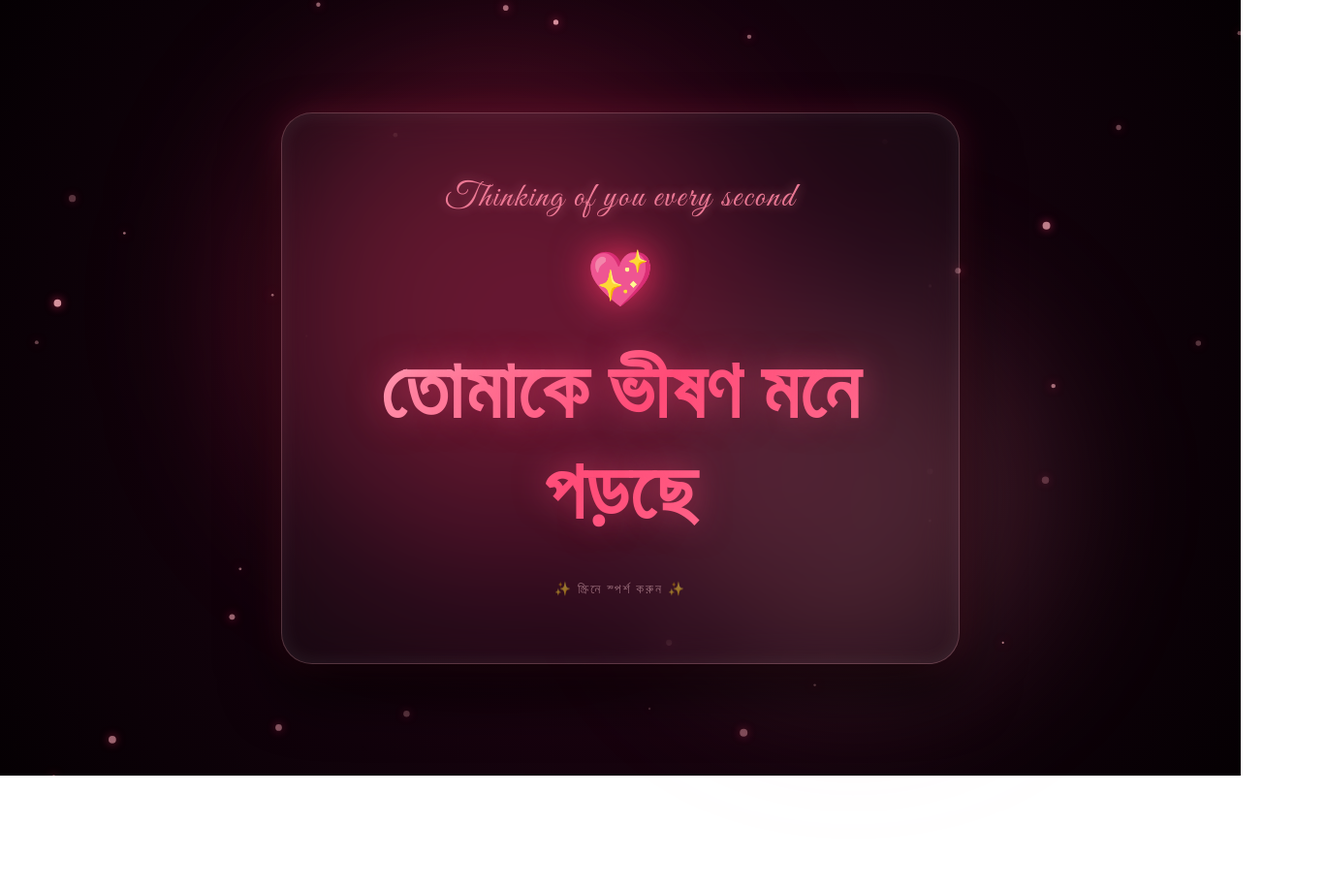
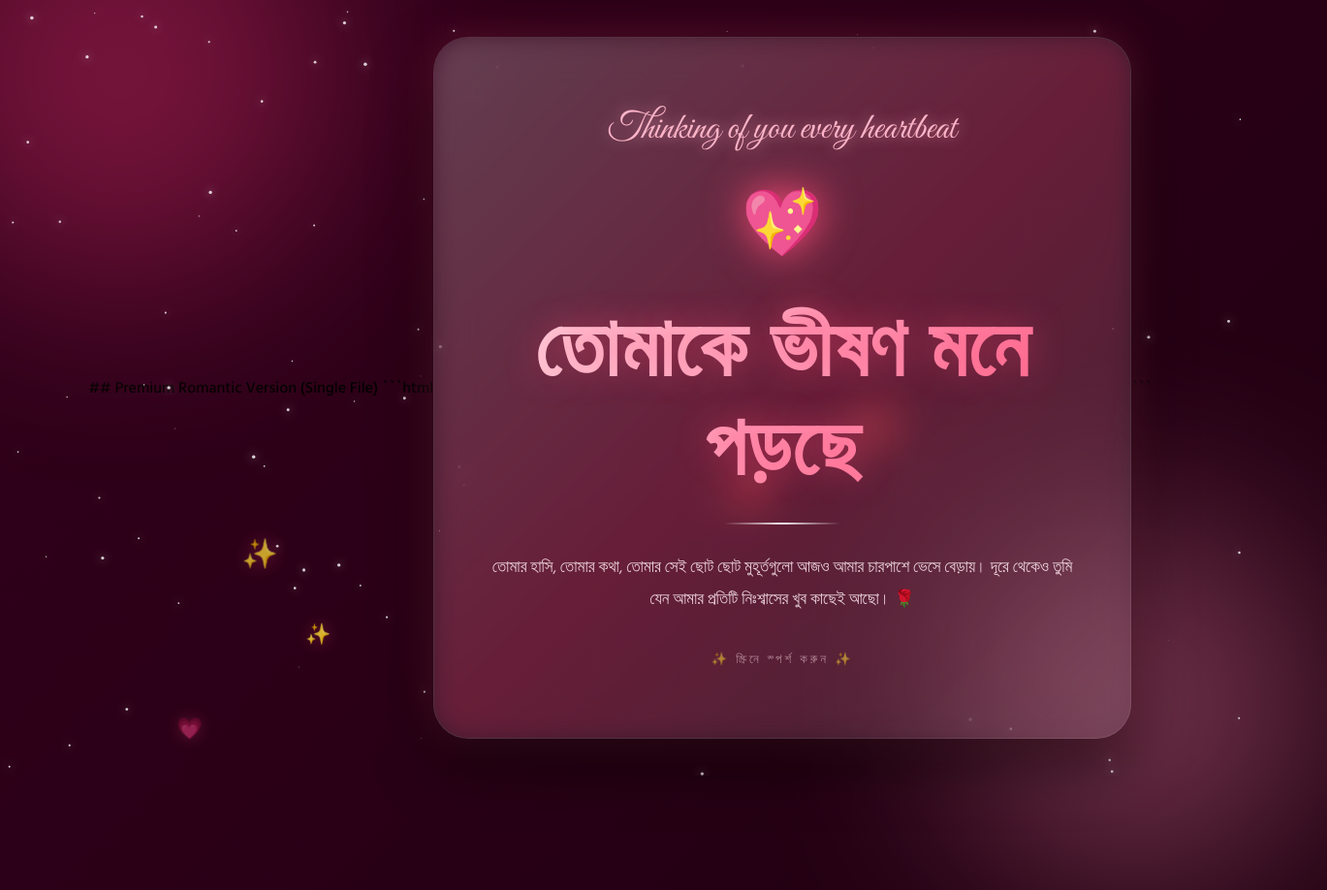
Before and after one commit to Atique7865/python-for-devops, a plain HTML site: page index.html in a window 1280 px wide. Shown: the whole page at 97% size, 1369 px wide, since content can reach past the window. Before the commit the page ends 800 px from the top, so only its background shows below. Drawn offline with Linux system fonts and the light colour scheme; a web font is replaced by a local one.

Commit message:
third commit

````diff
--- a/index.html
+++ b/index.html
@@ -1,3 +1,6 @@
+## Premium Romantic Version (Single File)
+
+```html
 <!DOCTYPE html>
 <html lang="bn">
 <head>
@@ -5,317 +8,401 @@
   <meta name="viewport" content="width=device-width, initial-scale=1.0" />
   <title>তোমাকে ভীষণ মনে পড়ছে</title>
 
-  <!-- Google Fonts: Elegant Bengali Typography -->
   <link rel="preconnect" href="https://fonts.googleapis.com">
   <link rel="preconnect" href="https://fonts.gstatic.com" crossorigin>
-  <link href="https://fonts.googleapis.com/css2?family=Anek+Bangla:wght@700;800&family=Hind+Siliguri:wght@300;600&family=Great+Vibes&display=swap" rel="stylesheet">
+  <link href="https://fonts.googleapis.com/css2?family=Anek+Bangla:wght@700;800&family=Hind+Siliguri:wght@300;500;700&family=Great+Vibes&display=swap" rel="stylesheet">
 
   <style>
-    * {
-      box-sizing: border-box;
-      margin: 0;
-      padding: 0;
+    *{
+      margin:0;
+      padding:0;
+      box-sizing:border-box;
     }
 
-    body {
-      min-height: 100vh;
-      display: flex;
-      justify-content: center;
-      align-items: center;
-      background: radial-gradient(circle at center, #2e051a 0%, #11020b 60%, #050003 100%);
-      font-family: 'Hind Siliguri', sans-serif;
-      overflow: hidden;
-      cursor: pointer;
-      user-select: none;
-      position: relative;
+    body{
+      min-height:100vh;
+      overflow:hidden;
+      display:flex;
+      justify-content:center;
+      align-items:center;
+      position:relative;
+      font-family:'Hind Siliguri',sans-serif;
+      background:linear-gradient(-45deg,#12000a,#2d0018,#3a001f,#12000a);
+      background-size:400% 400%;
+      animation:bgMove 15s ease infinite;
+      cursor:pointer;
     }
 
-    /* Floating Ambient Background Orbs */
-    .bg-orb {
-      position: absolute;
-      border-radius: 50%;
-      filter: blur(80px);
-      z-index: 1;
-      pointer-events: none;
+    @keyframes bgMove{
+      0%{background-position:0% 50%;}
+      50%{background-position:100% 50%;}
+      100%{background-position:0% 50%;}
     }
 
-    .orb-1 {
-      width: 450px;
-      height: 450px;
-      background: rgba(255, 51, 102, 0.28);
-      top: 15%;
-      left: 20%;
-      animation: floatOrb 8s ease-in-out infinite alternate;
+    .glow{
+      position:absolute;
+      border-radius:50%;
+      filter:blur(100px);
+      opacity:.35;
+      animation:float 10s ease-in-out infinite alternate;
     }
 
-    .orb-2 {
-      width: 380px;
-      height: 380px;
-      background: rgba(255, 133, 162, 0.2);
-      bottom: 10%;
-      right: 18%;
-      animation: floatOrb 10s ease-in-out infinite alternate-reverse;
+    .g1{
+      width:420px;
+      height:420px;
+      background:#ff3d7f;
+      top:-120px;
+      left:-100px;
     }
 
-    @keyframes floatOrb {
-      0% {
-        transform: translate(0, 0) scale(0.9);
+    .g2{
+      width:380px;
+      height:380px;
+      background:#ff8db0;
+      bottom:-120px;
+      right:-80px;
+      animation-delay:2s;
+    }
+
+    @keyframes float{
+      from{
+        transform:translateY(0) translateX(0) scale(1);
       }
-      100% {
-        transform: translate(40px, -40px) scale(1.15);
+      to{
+        transform:translateY(-30px) translateX(30px) scale(1.1);
       }
     }
 
-    /* Ambient Canvas for Floating Background Petals/Stars */
-    #bg-canvas {
-      position: absolute;
-      top: 0;
-      left: 0;
-      width: 100%;
-      height: 100%;
-      z-index: 2;
-      pointer-events: none;
+    #stars{
+      position:absolute;
+      inset:0;
+      width:100%;
+      height:100%;
+      z-index:1;
     }
 
-    /* Glassmorphic Central Card */
-    .glass-card {
-      position: relative;
-      z-index: 3;
-      text-align: center;
-      padding: 65px 45px;
-      max-width: 700px;
-      width: 90%;
-      background: rgba(255, 255, 255, 0.03);
-      backdrop-filter: blur(20px);
-      -webkit-backdrop-filter: blur(20px);
-      border: 1px solid rgba(255, 182, 193, 0.25);
-      border-radius: 32px;
+    .card{
+      position:relative;
+      z-index:5;
+      width:min(92%,720px);
+      padding:70px 50px;
+      text-align:center;
+      border-radius:36px;
+      background:rgba(255,255,255,.06);
+      backdrop-filter:blur(22px);
+      -webkit-backdrop-filter:blur(22px);
+      border:1px solid rgba(255,255,255,.14);
       box-shadow:
-        0 30px 60px rgba(0, 0, 0, 0.7),
-        inset 0 0 20px rgba(255, 255, 255, 0.08),
-        0 0 35px rgba(255, 51, 102, 0.2);
-      animation: cardEntrance 1.4s cubic-bezier(0.16, 1, 0.3, 1) forwards;
+        0 25px 60px rgba(0,0,0,.55),
+        inset 0 0 30px rgba(255,255,255,.05),
+        0 0 40px rgba(255,77,121,.25);
+      transition:transform .25s ease;
+      overflow:hidden;
     }
 
-    @keyframes cardEntrance {
-      0% {
-        opacity: 0;
-        transform: translateY(30px) scale(0.95);
+    .card::before{
+      content:"";
+      position:absolute;
+      inset:-2px;
+      border-radius:38px;
+      background:linear-gradient(
+        135deg,
+        rgba(255,255,255,.2),
+        rgba(255,77,121,.25),
+        rgba(255,255,255,.08)
+      );
+      z-index:-1;
+      filter:blur(12px);
+    }
+
+    .script{
+      font-family:'Great Vibes',cursive;
+      font-size:2.4rem;
+      color:#ffb5c9;
+      margin-bottom:12px;
+      text-shadow:0 0 15px rgba(255,181,201,.6);
+      animation:fadeIn 1.5s ease forwards;
+    }
+
+    .heart{
+      font-size:4rem;
+      margin:12px 0 24px;
+      display:inline-block;
+      filter:drop-shadow(0 0 20px #ff4d79);
+      animation:beat 1.5s ease-in-out infinite;
+    }
+
+    @keyframes beat{
+      0%,100%{transform:scale(1);}
+      20%{transform:scale(1.25);}
+      40%{transform:scale(1);}
+      60%{transform:scale(1.18);}
+    }
+
+    .title{
+      font-family:'Anek Bangla',sans-serif;
+      font-size:clamp(3rem,7vw,5.3rem);
+      font-weight:800;
+      line-height:1.2;
+      letter-spacing:1px;
+      background:linear-gradient(
+        135deg,
+        #ffffff 0%,
+        #ffe8ee 20%,
+        #ff9bb7 45%,
+        #ff4d79 70%,
+        #ffd9e2 100%
+      );
+      background-size:250% auto;
+      -webkit-background-clip:text;
+      -webkit-text-fill-color:transparent;
+      animation:shine 6s linear infinite;
+      text-shadow:0 0 35px rgba(255,77,121,.45);
+    }
+
+    @keyframes shine{
+      from{background-position:0% center;}
+      to{background-position:250% center;}
+    }
+
+    .subtitle{
+      margin-top:24px;
+      font-size:1.08rem;
+      line-height:1.9;
+      color:rgba(255,235,240,.88);
+      font-weight:300;
+    }
+
+    .divider{
+      width:120px;
+      height:2px;
+      margin:28px auto;
+      background:linear-gradient(
+        90deg,
+        transparent,
+        rgba(255,255,255,.9),
+        transparent
+      );
+      border-radius:999px;
+    }
+
+    .hint{
+      margin-top:34px;
+      font-size:.82rem;
+      letter-spacing:3px;
+      color:rgba(255,220,228,.55);
+      text-transform:uppercase;
+    }
+
+    .floating-heart{
+      position:absolute;
+      bottom:-30px;
+      pointer-events:none;
+      animation:rise linear forwards;
+      z-index:2;
+      opacity:.85;
+      filter:drop-shadow(0 0 10px rgba(255,77,121,.6));
+    }
+
+    @keyframes rise{
+      from{
+        transform:translateY(0) scale(.8);
+        opacity:0;
       }
-      100% {
-        opacity: 1;
-        transform: translateY(0) scale(1);
+      10%{
+        opacity:.9;
+      }
+      to{
+        transform:translateY(-115vh) translateX(var(--drift)) scale(1.35);
+        opacity:0;
       }
     }
 
-    /* Top Decorative English Script Accent */
-    .english-accent {
-      font-family: 'Great Vibes', cursive;
-      font-size: 2.2rem;
-      color: #ff85a2;
-      letter-spacing: 2px;
-      margin-bottom: 10px;
-      text-shadow: 0 0 12px rgba(255, 133, 162, 0.6);
-      opacity: 0.9;
+    .burst{
+      position:absolute;
+      pointer-events:none;
+      z-index:999;
+      animation:burst 1.8s cubic-bezier(.2,1,.3,1) forwards;
     }
 
-    /* Glowing 3D Heart Element */
-    .heart-icon {
-      font-size: 3rem;
-      margin: 15px 0 25px;
-      display: inline-block;
-      animation: heartBeat 1.4s ease-in-out infinite;
-      filter: drop-shadow(0 0 18px #ff3366);
-    }
-
-    @keyframes heartBeat {
-      0%, 100% {
-        transform: scale(1);
+    @keyframes burst{
+      0%{
+        opacity:1;
+        transform:translate(-50%,-50%) scale(.4) rotate(0deg);
       }
-      15% {
-        transform: scale(1.25);
-      }
-      30% {
-        transform: scale(1);
-      }
-      45% {
-        transform: scale(1.18);
+      100%{
+        opacity:0;
+        transform:
+          translate(
+            calc(-50% + var(--dx)),
+            calc(-50% + var(--dy))
+          )
+          scale(1.6)
+          rotate(var(--rot));
       }
     }
 
-    /* Main Shimmering Gradient Typography */
-    .main-text {
-      font-family: 'Anek Bangla', 'Hind Siliguri', sans-serif;
-      font-size: clamp(3rem, 7vw, 5.2rem);
-      font-weight: 800;
-      background: linear-gradient(135deg, #ffffff 0%, #ffe6eb 30%, #ff4d79 70%, #ff85a2 100%);
-      background-size: 200% auto;
-      -webkit-background-clip: text;
-      -webkit-text-fill-color: transparent;
-      text-shadow: 0 0 35px rgba(255, 77, 121, 0.5);
-      line-height: 1.25;
-      letter-spacing: 1px;
-      animation: shineGradient 5s ease infinite alternate;
-    }
-
-    @keyframes shineGradient {
-      0% {
-        background-position: 0% 50%;
+    @keyframes fadeIn{
+      from{
+        opacity:0;
+        transform:translateY(12px);
       }
-      100% {
-        background-position: 100% 50%;
+      to{
+        opacity:1;
+        transform:translateY(0);
       }
     }
 
-    /* Subtext Hint */
-    .hint {
-      margin-top: 35px;
-      font-size: 0.85rem;
-      color: rgba(255, 204, 213, 0.5);
-      letter-spacing: 2px;
-      font-weight: 300;
-      text-transform: uppercase;
-    }
+    @media (max-width:640px){
+      .card{
+        padding:56px 28px;
+      }
 
-    /* Interactive Click Particles */
-    .particle {
-      position: absolute;
-      pointer-events: none;
-      z-index: 999;
-      animation: floatAway 1.8s cubic-bezier(0.25, 1, 0.5, 1) forwards;
-    }
+      .script{
+        font-size:2rem;
+      }
 
-    @keyframes floatAway {
-      0% {
-        opacity: 1;
-        transform: translate(-50%, -50%) scale(0.4) rotate(0deg);
+      .heart{
+        font-size:3.3rem;
       }
-      50% {
-        opacity: 0.95;
-        transform: translate(calc(-50% + var(--x-drift)), calc(-50% - 90px)) scale(1.3) rotate(var(--rot));
-      }
-      100% {
-        opacity: 0;
-        transform: translate(calc(-50% + var(--x-drift)), calc(-50% - 180px)) scale(0.6) rotate(var(--rot));
+
+      .subtitle{
+        font-size:1rem;
       }
     }
   </style>
 </head>
 <body>
 
-  <!-- Background Orbs -->
-  <div class="bg-orb orb-1"></div>
-  <div class="bg-orb orb-2"></div>
+  <div class="glow g1"></div>
+  <div class="glow g2"></div>
 
-  <!-- Background Canvas for Floating Particles -->
-  <canvas id="bg-canvas"></canvas>
+  <canvas id="stars"></canvas>
 
-  <!-- Central Glassmorphism Card -->
-  <div class="glass-card">
-    <div class="english-accent">Thinking of you every second</div>
-    <div class="heart-icon">💖</div>
-    <h1 class="main-text">তোমাকে ভীষণ মনে পড়ছে</h1>
+  <div class="card" id="card">
+    <div class="script">Thinking of you every heartbeat</div>
+
+    <div class="heart">💖</div>
+
+    <h1 class="title">তোমাকে ভীষণ মনে পড়ছে</h1>
+
+    <div class="divider"></div>
+
+    <p class="subtitle">
+      তোমার হাসি, তোমার কথা, তোমার সেই ছোট ছোট মুহূর্তগুলো
+      আজও আমার চারপাশে ভেসে বেড়ায়। দূরে থেকেও তুমি যেন
+      আমার প্রতিটি নিঃশ্বাসের খুব কাছেই আছো। 🌹
+    </p>
+
     <div class="hint">✨ স্ক্রিনে স্পর্শ করুন ✨</div>
   </div>
 
   <script>
-    /* Canvas Floating Particles (Stars/Petals) Background */
-    const canvas = document.getElementById('bg-canvas');
+    /* ===== Starfield ===== */
+    const canvas = document.getElementById('stars');
     const ctx = canvas.getContext('2d');
 
-    let width = canvas.width = window.innerWidth;
-    let height = canvas.height = window.innerHeight;
+    let w = canvas.width = innerWidth;
+    let h = canvas.height = innerHeight;
 
-    window.addEventListener('resize', () => {
-      width = canvas.width = window.innerWidth;
-      height = canvas.height = window.innerHeight;
+    addEventListener('resize', () => {
+      w = canvas.width = innerWidth;
+      h = canvas.height = innerHeight;
     });
 
-    const bgParticles = [];
-    const numBgParticles = 45;
+    const stars = Array.from({length:120}, () => ({
+      x: Math.random() * w,
+      y: Math.random() * h,
+      r: Math.random() * 1.8,
+      s: Math.random() * 0.7 + 0.2
+    }));
 
-    class BgParticle {
-      constructor() {
-        this.reset();
+    function drawStars(){
+      ctx.clearRect(0,0,w,h);
+
+      for(const star of stars){
+        star.y -= star.s;
+
+        if(star.y < 0){
+          star.y = h;
+          star.x = Math.random() * w;
+        }
+
+        ctx.beginPath();
+        ctx.arc(star.x, star.y, star.r, 0, Math.PI * 2);
+        ctx.fillStyle = 'rgba(255,255,255,.8)';
+        ctx.shadowBlur = 10;
+        ctx.shadowColor = '#ffffff';
+        ctx.fill();
       }
 
-      reset() {
-        this.x = Math.random() * width;
-        this.y = Math.random() * height + height;
-        this.size = Math.random() * 3 + 1;
-        this.speedY = Math.random() * 0.8 + 0.3;
-        this.speedX = (Math.random() - 0.5) * 0.4;
-        this.opacity = Math.random() * 0.6 + 0.2;
-      }
-
-      update() {
-        this.y -= this.speedY;
-        this.x += this.speedX;
-
-        if (this.y < -10) {
-          this.reset();
-          this.y = height + 10;
-        }
-      }
-
-      draw() {
-        ctx.beginPath();
-        ctx.arc(this.x, this.y, this.size, 0, Math.PI * 2);
-        ctx.fillStyle = `rgba(255, 182, 193, ${this.opacity})`;
-        ctx.shadowBlur = 10;
-        ctx.shadowColor = '#ff3366';
-        ctx.fill();
-      }
+      requestAnimationFrame(drawStars);
     }
 
-    for (let i = 0; i < numBgParticles; i++) {
-      const p = new BgParticle();
-      p.y = Math.random() * height; // initial spread
-      bgParticles.push(p);
+    drawStars();
+
+    /* ===== Floating Hearts ===== */
+    const heartPool = ['❤️','💖','💕','💗','🌹','✨'];
+
+    function spawnHeart(){
+      const el = document.createElement('div');
+
+      el.className = 'floating-heart';
+      el.textContent = heartPool[Math.floor(Math.random() * heartPool.length)];
+
+      el.style.left = Math.random() * 100 + 'vw';
+      el.style.fontSize = (Math.random() * 1.6 + 1.1) + 'rem';
+      el.style.animationDuration = (Math.random() * 5 + 7) + 's';
+      el.style.setProperty(
+        '--drift',
+        (Math.random() * 120 - 60) + 'px'
+      );
+
+      document.body.appendChild(el);
+
+      setTimeout(() => el.remove(), 12000);
     }
 
-    function animateBg() {
-      ctx.clearRect(0, 0, width, height);
-      bgParticles.forEach(p => {
-        p.update();
-        p.draw();
-      });
-      requestAnimationFrame(animateBg);
-    }
+    setInterval(spawnHeart, 900);
 
-    animateBg();
+    /* ===== Click Burst Effect ===== */
+    document.addEventListener('click', e => {
+      for(let i = 0; i < 8; i++){
+        const b = document.createElement('div');
 
-    /* Interactive Click Burst Effect */
-    const interactiveSymbols = ['❤️', '💖', '💗', '💕', '✨', '🌹', '💌'];
+        b.className = 'burst';
+        b.textContent = heartPool[Math.floor(Math.random() * heartPool.length)];
 
-    document.addEventListener('click', (e) => {
-      for (let i = 0; i < 4; i++) {
-        createInteractiveParticle(e.clientX, e.clientY);
+        b.style.left = e.clientX + 'px';
+        b.style.top = e.clientY + 'px';
+        b.style.fontSize = (Math.random() * 1.2 + 1.2) + 'rem';
+
+        b.style.setProperty('--dx', (Math.random() * 240 - 120) + 'px');
+        b.style.setProperty('--dy', (Math.random() * -220 - 40) + 'px');
+        b.style.setProperty('--rot', (Math.random() * 180 - 90) + 'deg');
+
+        document.body.appendChild(b);
+
+        setTimeout(() => b.remove(), 1800);
       }
     });
 
-    function createInteractiveParticle(x, y) {
-      const particle = document.createElement('div');
-      particle.className = 'particle';
-      particle.innerHTML = interactiveSymbols[Math.floor(Math.random() * interactiveSymbols.length)];
+    /* ===== Mouse Parallax ===== */
+    const card = document.getElementById('card');
 
-      particle.style.left = `${x}px`;
-      particle.style.top = `${y}px`;
-      particle.style.fontSize = `${Math.random() * 1.3 + 1.2}rem`;
+    document.addEventListener('mousemove', e => {
+      const x = (e.clientX / innerWidth - 0.5) * 12;
+      const y = (e.clientY / innerHeight - 0.5) * 12;
 
-      const xDrift = (Math.random() - 0.5) * 140 + 'px';
-      const rotation = (Math.random() - 0.5) * 90 + 'deg';
+      card.style.transform =
+        `rotateY(${x}deg) rotateX(${-y}deg) translateY(-3px)`;
+    });
 
-      particle.style.setProperty('--x-drift', xDrift);
-      particle.style.setProperty('--rot', rotation);
-
-      document.body.appendChild(particle);
-
-      setTimeout(() => {
-        particle.remove();
-      }, 1800);
-    }
+    document.addEventListener('mouseleave', () => {
+      card.style.transform = 'rotateY(0deg) rotateX(0deg)';
+    });
   </script>
 
 </body>
 </html>
+```
````
